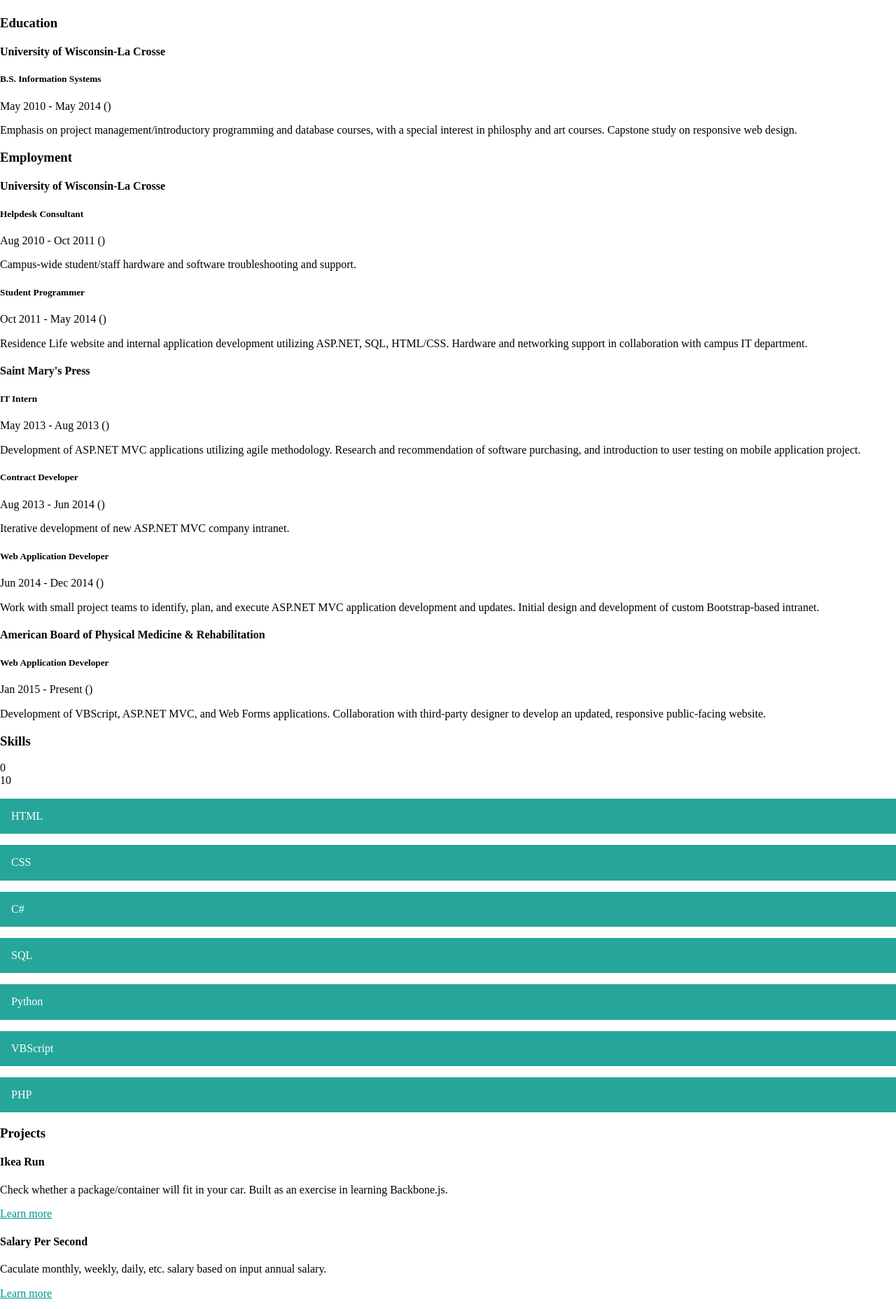
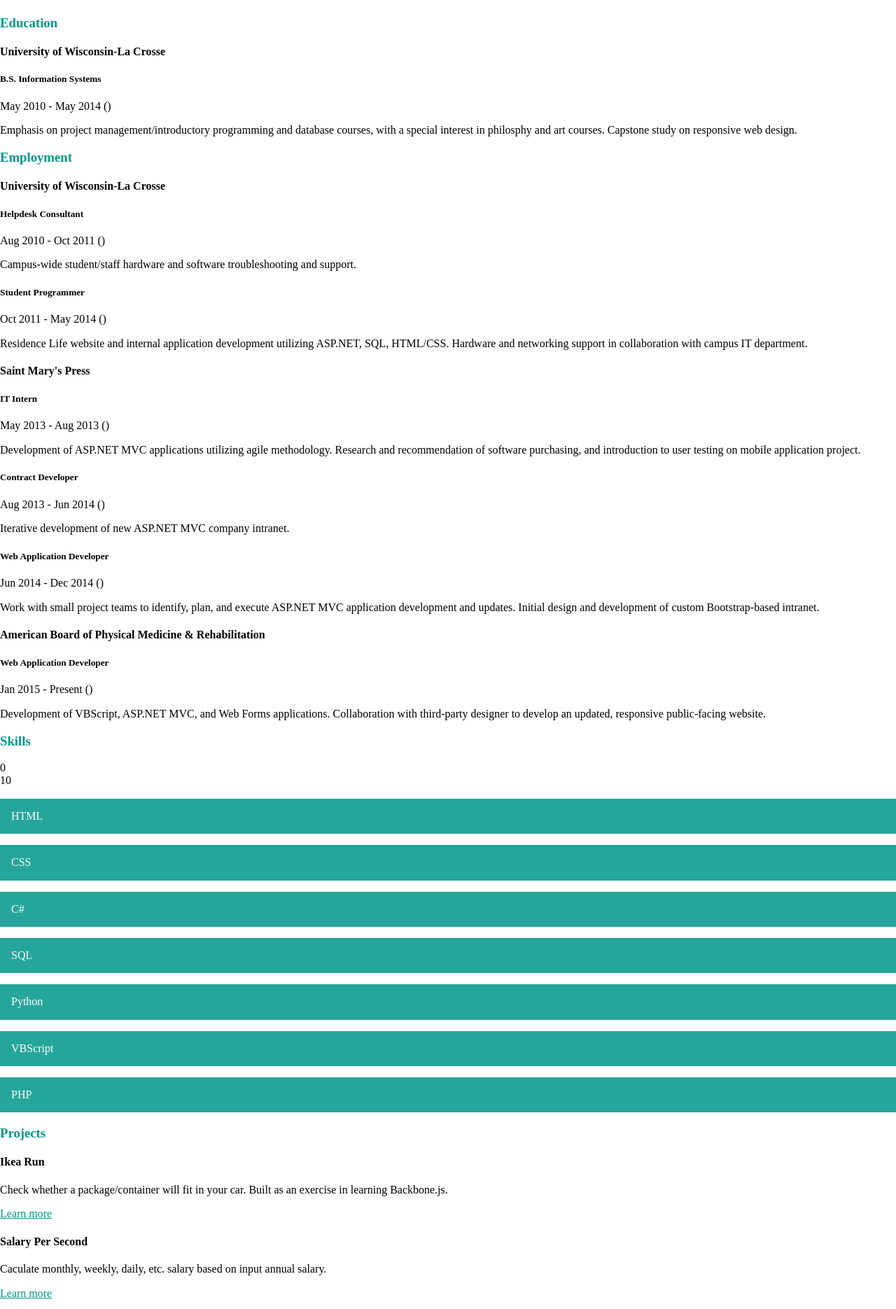
Before and after one commit to bendrick92/personal-website, a PHP site: page / in a window 1280 px wide. Shown: the part 1080-2950 px from the top of the page at 70% size. Run offline with PHP 8.4, Linux system fonts and the light colour scheme; some libraries are stand-ins or nearby versions; some web fonts are replaced.

Commit message:
Added missing heading colors

```diff
--- a/css/colors.css
+++ b/css/colors.css
@@ -1,3 +1,6 @@
+h1, h2, h3 {
+    color: #009688;
+}
 .social-icon {
     color: #00695C;
     background-color: #ffffff;
```
